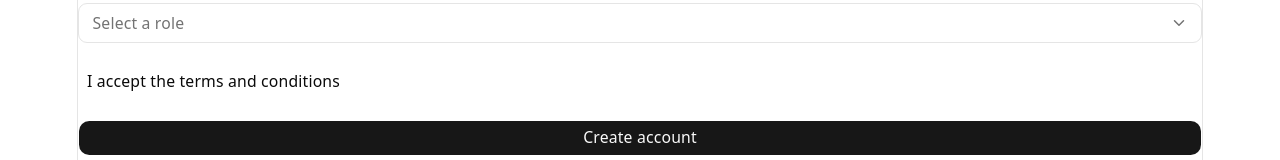
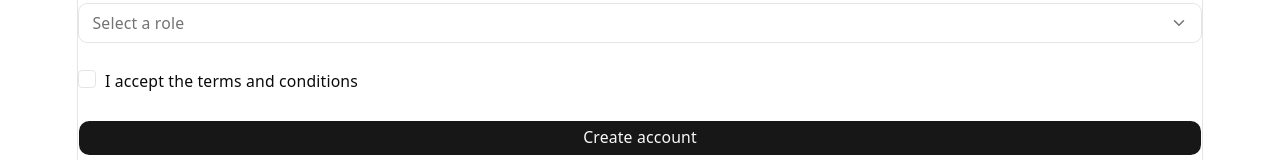
Before and after one commit to oleksandr-shvab/ReactFormTest, a React (Vite) app in the folder my-form-practice/: page / in a window 1280 px wide. Shown: the part 524-684 px from the top of the page. Built offline with nearby package versions, Linux system fonts and the light colour scheme.

Commit message:
style checkbox

```diff
--- a/my-form-practice/src/components/ui/checkbox.tsx
+++ b/my-form-practice/src/components/ui/checkbox.tsx
@@ -11,10 +11,18 @@ function Checkbox({
   return (
     <CheckboxPrimitive.Root
       data-slot="checkbox"
-      className={cn("", className)}
+      className={cn(
+        "flex size-4 shrink-0 items-center justify-center rounded-[4px] border border-input",
+        "outline-none focus-visible:border-ring aria-invalid:border-destructive",
+        "data-checked:border-primary data-checked:bg-primary data-checked:text-primary-foreground",
+        className,
+      )}
       {...props}
     >
-      <CheckboxPrimitive.Indicator data-slot="checkbox-indicator" className="">
+      <CheckboxPrimitive.Indicator
+        data-slot="checkbox-indicator"
+        className="flex items-center justify-center"
+      >
         <CheckIcon />
       </CheckboxPrimitive.Indicator>
     </CheckboxPrimitive.Root>
```
